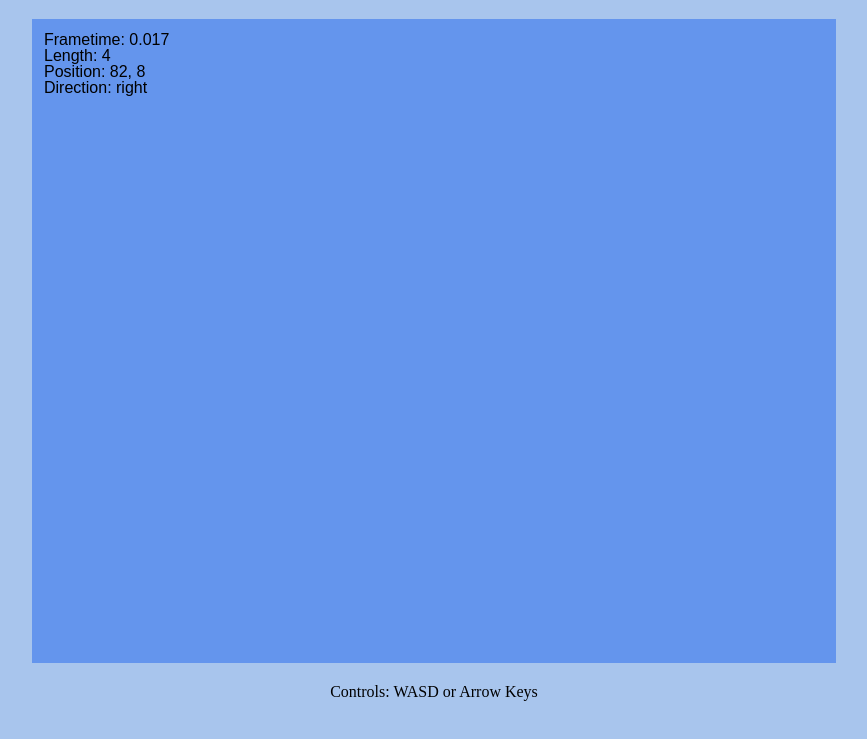
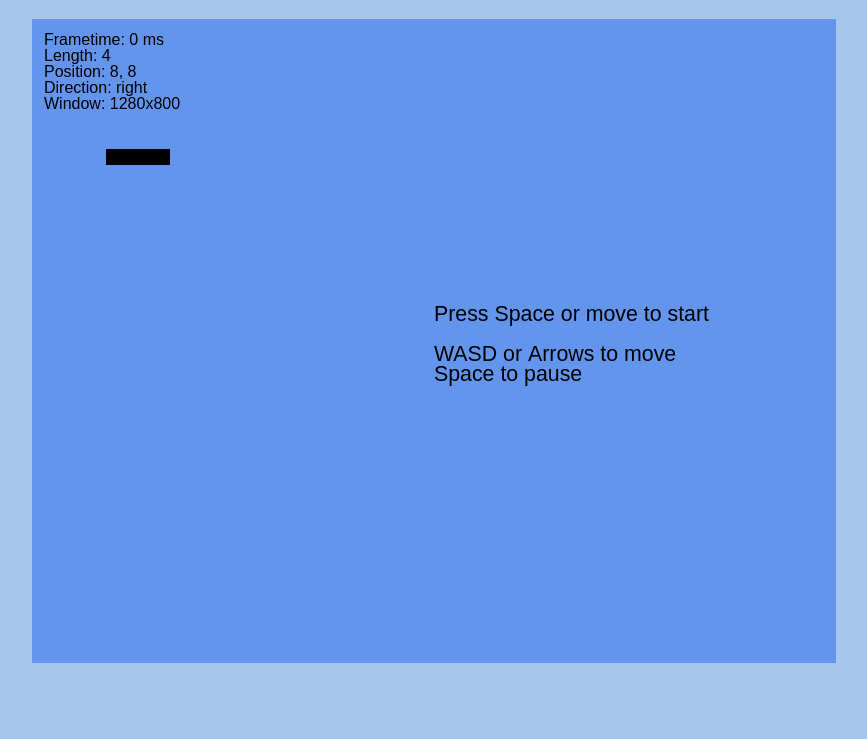
Before and after one commit to akervinen/www2014-mato, a plain HTML site: page index.html in a window 1280 px wide. Shown: the part 61-800 px from the top of the page, without its empty margins (206-1073 px from the left). Drawn offline with nearby package versions, Linux system fonts and the light colour scheme.

Commit message:
code cleanup, added help text in pause screen

```diff
--- a/index.css
+++ b/index.css
@@ -4,7 +4,7 @@ body {
 	background-color: #a8c5ed;
 }
 
-#title {
+.title {
 	text-align: center;
 }
 
@@ -17,9 +17,3 @@ body {
 
 	text-align: center;
 }
-
-#help {
-	display: inline-block;
-
-	text-align: center;
-}
--- a/index.html
+++ b/index.html
@@ -12,12 +12,10 @@
 
 <body>
 
-<h1 id="title">Mato</h1>
+<h1 class="title">Mato</h1>
 <canvas id="mato" width="800" height="640">
 	Mato needs canvas support to work.
 </canvas>
-<br>
-<p id="help">Controls: WASD or Arrow Keys</p>
 
 </body>
 </html>
--- a/index.js
+++ b/index.js
@@ -1,3 +1,5 @@
+/*global $, Mato */
+
 var mato;
 
 $(function() {
@@ -5,8 +7,7 @@ $(function() {
 
 	var canvas = $('#mato')[0];
 	if (canvas.getContext) {
-		var ctx = canvas.getContext('2d');
-		mato = new Mato(ctx);
-		mato.loop();
+		mato = new Mato(canvas.getContext('2d'));
+		mato.start(true);
 	}
 });
--- a/mato.js
+++ b/mato.js
@@ -1,5 +1,7 @@
+/*global performance */
+
 function Mato(ctx) {
-	"use strict";
+	'use strict';
 
 	// Save this for inner functions
 	var self = this;
@@ -11,17 +13,14 @@ function Mato(ctx) {
 
 	// Time stuff
 	var currentTime = 0,
-		lastTime = (new Date()).getTime();
+		lastTime = performance.now();
 
 	var paused = false;
 
-	// Canvas context
-	this.context = ctx;
-
 	// Cell stuff
 	this.cellSize = 16; // pixels
-	this.width = 800/16; // cells
-	this.height = 640/16; // cells
+	this.width = ctx.canvas.width/this.cellSize; // cells
+	this.height = ctx.canvas.height/this.cellSize; // cells
 
 	// Get the x,y of cell's center
 	var getCellPos = function getCellPos(x, y) {
@@ -101,12 +100,12 @@ function Mato(ctx) {
 					x: x,
 					y: y
 				};
-			} else {
-				return {
-					x: this.tail.x + directions[nextMove].x,
-					y: this.tail.y + directions[nextMove].y
-				};
 			}
+
+			return {
+				x: this.tail.x + directions[nextMove].x,
+				y: this.tail.y + directions[nextMove].y
+			};
 		},
 		move: function move() {
 			// Add current position to turn list if we're going to turn
@@ -145,7 +144,7 @@ function Mato(ctx) {
 
 	//-- Gameplay functions
 	this.pause = function pause() {
-		self.paused = !self.paused;
+		paused = !paused;
 	};
 
 	// Key bindings
@@ -176,6 +175,9 @@ function Mato(ctx) {
 	window.onkeydown = function onkeydown(e) {
 		var dir = moveKeys[e.keyCode];
 		if (dir) {
+			if (paused) {
+				self.pause();
+			}
 			self.mato.setDirection(dir);
 			e.preventDefault();
 			return;
@@ -188,7 +190,6 @@ function Mato(ctx) {
 		if (debug && debugKeys[e.keyCode]) {
 			debugKeys[e.keyCode]();
 			e.preventDefault();
-			return;
 		}
 	};
 
@@ -198,10 +199,11 @@ function Mato(ctx) {
 		// Update debug text
 		if (debug) {
 			debugText = [
-				'Frametime: ' + delta,
+				'Frametime: ' + Math.round(delta * 1000 * 100)/100 + ' ms',
 				'Length: ' + self.mato.eaten,
 				'Position: ' + self.mato.head.x + ', ' + self.mato.head.y,
-				'Direction: ' + self.mato.direction
+				'Direction: ' + self.mato.direction,
+				'Window: ' + window.innerWidth + 'x' + window.innerHeight
 			];
 		}
 
@@ -220,6 +222,13 @@ function Mato(ctx) {
 		};
 	};
 
+	var pauseText = [
+		'Press Space or move to start',
+		'',
+		'WASD or Arrows to move',
+		'Space to pause'
+	];
+
 	var lerpAmount = 0,
 		// These are for keeping track of when head/tail have changed
 		// and updated to current values after that
@@ -230,17 +239,28 @@ function Mato(ctx) {
 		lastHead = this.mato.head,
 		lastTail = this.mato.tail;
 
-	var draw = function draw(delta, curTime) {
+	var draw = function draw(delta) {
 		ctx.save();
+
 		ctx.clearRect(0, 0, 800, 640);
 
+		var textY;
 		// Debug text
 		if (debug && debugText.length > 0) {
-			var textY = 24;
+			textY = 24;
 			ctx.font = '12pt sans-serif';
 			debugText.forEach(function(t) {
 				ctx.fillText(t, 10, textY);
 				textY += 16;
+			});
+		}
+		// Help text if we're paused
+		if (paused) {
+			textY = 300;
+			ctx.font = '16pt sans-serif';
+			pauseText.forEach(function(t) {
+				ctx.fillText(t, 400, textY);
+				textY += 20;
 			});
 		}
 
@@ -250,7 +270,7 @@ function Mato(ctx) {
 
 		ctx.fillStyle = 'black';
 		ctx.strokeStyle = 'black';
-		ctx.lineWidth = 16;
+		ctx.lineWidth = self.cellSize;
 
 		if (m.head !== lastCurrHead) {
 			lerpAmount = 0;
@@ -297,19 +317,32 @@ function Mato(ctx) {
 		ctx.restore();
 	};
 
-	this.loop = function loop() {
+	var tick = function tick() {
 		// TODO: Polyfill this?
-		window.requestAnimationFrame(loop);
+		window.requestAnimationFrame(tick, ctx.canvas);
 
 		// Update time stuff
-		currentTime = (new Date()).getTime();
+		currentTime = performance.now();
 		var delta = (currentTime - lastTime)/1000;
 
-		if (!self.paused) {
-			update(delta, currentTime);
-			draw(delta, currentTime);
+		if (!paused) {
+			update(delta);
 		}
+
+		draw(delta);
 
 		lastTime = currentTime;
 	};
+
+	this.start = function start(startPaused) {
+		paused = startPaused;
+
+		// If we start paused, draw one frame so it looks better
+		if (paused) {
+			update(0);
+			draw(0);
+		}
+
+		tick();
+	};
 }
```
Also changed, not shown: 1 other file.
